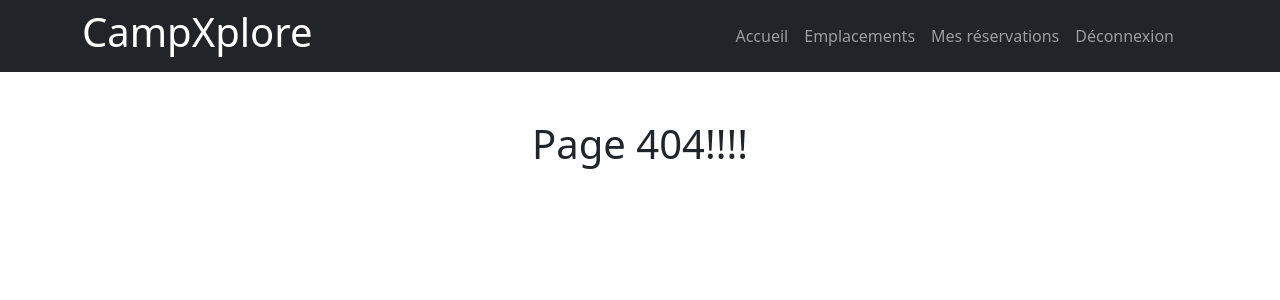
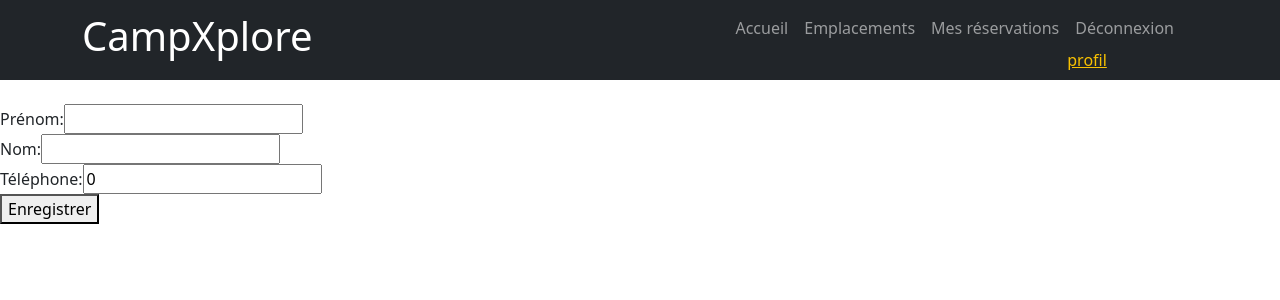
Before and after one commit to ArielHkr/TP3_Web4_Vue, a Vue app in the folder CampXplore/: page /profil in a window 1280 px wide. Before the commit this address had no page. Shown: the top 300 px of the page. Built offline with nearby package versions, Linux system fonts and the light colour scheme; no server answers; sample sign-in values are in the browser's storage.

Commit message:
Création de l'affichage de l'utilisateur.

```diff
--- a/CampXplore/src/components/NavBar.vue
+++ b/CampXplore/src/components/NavBar.vue
@@ -21,7 +21,7 @@
         </li>
         <li class="nav-item me-3" v-else>
           <a href="#" @click="logout" class="nav-link">Déconnexion</a>
-        </li>
+          <router-link to="/profil">profil</router-link>  </li>
       </ul>
     </div>
   </nav>
--- a/CampXplore/src/router/index.js
+++ b/CampXplore/src/router/index.js
@@ -47,6 +47,12 @@ const router = createRouter({
        name: 'ReservationDetails',
        component: () => import('@/views/ReservationDetails.vue'),
       meta: {requiresAuth: true}
+    },
+    {
+      path: '/profil',
+      name: 'profil',
+      component:() => import('@/views/Profil.vue'),
+      meta: {requiresAuth: true}
     }
   ],
 })
--- a/CampXplore/src/stores/auth.js
+++ b/CampXplore/src/stores/auth.js
@@ -2,18 +2,18 @@ import { defineStore } from 'pinia'
 import { ref } from 'vue'
 
 export const useAuthStore = defineStore('auth', () => {
-  const isLoading = ref(false)
-  const error = ref('')
-  const success = ref('')
+  const isLoading = ref(false);
+  const error = ref('');
+  const success = ref('');
+  const user = ref(null);
+
+  const apiUrl = import.meta.env.VITE_API_URL
+  const apiKey = import.meta.env.VITE_API_KEY
 
   const register = async (form) => {
     isLoading.value = true
     error.value = ''
     success.value = ''
-
-    const apiUrl = import.meta.env.VITE_API_URL
-    const apiKey = import.meta.env.VITE_API_KEY
-
     try {
       const res = await fetch(`${apiUrl}/api/auth/register`, {
         method: 'POST',
@@ -44,8 +44,6 @@ export const useAuthStore = defineStore('auth', () => {
     isLoading.value = true
     error.value = ''
 
-    const apiUrl = import.meta.env.VITE_API_URL
-    const apiKey = import.meta.env.VITE_API_KEY
 
     try {
       const resp = await fetch(`${apiUrl}/api/auth/login`, {
@@ -75,11 +73,36 @@ export const useAuthStore = defineStore('auth', () => {
     }
   }
 
+  const getUser = async () => {
+   try{
+    const token = localStorage.getItem('token');
+    const res = await fetch(`${apiUrl}/api/auth/profile`, {
+      method : 'GET',
+      headers: {
+        'Content-Type': 'application/json',
+      'x-api-key': apiKey,
+      Authorization: `Bearer ${token}`,
+      },
+    })
+    const result = await res.json();
+    if(!res.ok){
+        throw new Error(result.message || 'Erreur lors de la récupération.')
+    }
+    user.value = result.data;
+        console.log(user)
+
+   }catch(err){
+      error.value = err.message;
+      return false;
+   }
+  }
   return {
     isLoading,
     error,
     success,
     register,
     login,
+    getUser,
+    user,
   }
 })
--- /dev/null
+++ b/CampXplore/src/views/Profil.vue
@@ -0,0 +1,49 @@
+<template>
+     <div>
+        <form novalidate>
+         <div>
+            <label for="firstName">Prénom:</label>
+            <input type="text" v-model="prenom" id="firstName" name="firstName">
+         </div>
+         <div>
+            <label for="lastName">Nom:</label>
+            <input type="text" v-model="nom" id="lastName" name="lastName">
+         </div>
+         <div>
+            <label for="phoneNumber">Téléphone:</label>
+            <input type="number" v-model="phoneNumber" id="phoneNumber" name="phoneNumber">
+         </div>
+         <div>
+            <button>Enregistrer</button>
+         </div>
+        </form>
+     </div>
+</template>
+
+<script setup>
+import { ref } from 'vue';
+import { useAuthStore } from '@/stores/auth';
+import { onMounted } from 'vue';
+const authStore = useAuthStore()
+const nom = ref('');
+const prenom = ref('');
+const phoneNumber = ref(0);
+
+const remplirChamps = ()=>{
+    const user = authStore.user;
+    console.log(user);
+    if (!user) return
+     nom.value = user.lastName;
+     prenom.value = user.firstName;
+     phoneNumber.value = user.phone;
+}
+
+
+
+onMounted(async()=>{
+    await authStore.getUser()
+    if (authStore.user){
+    remplirChamps();
+    }
+});
+</script>
```
Also changed, not shown: CampXplore/src/views/GestionCampsites.vue (added), CampXplore/src/views/GestionReservations.vue (added).
